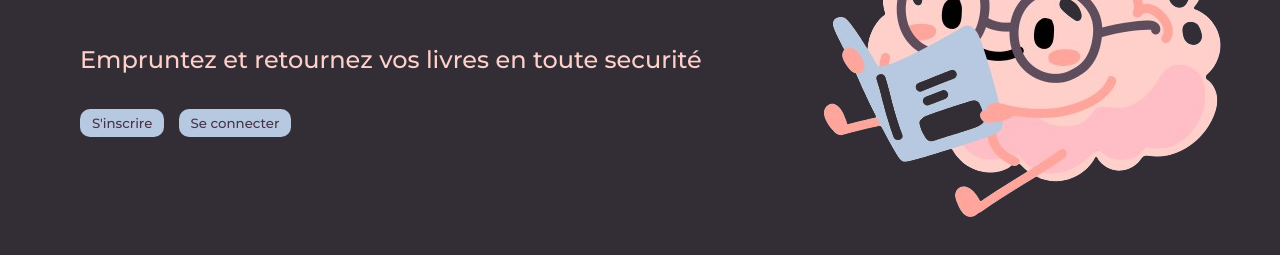
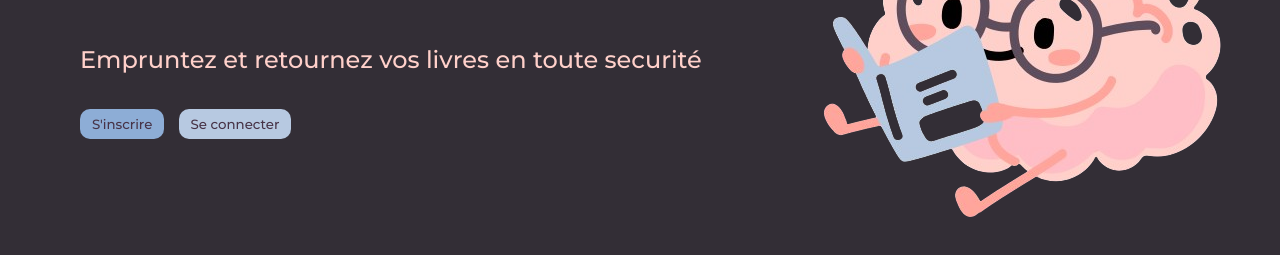
Before and after one commit to nekka69a/library-app, a website built with webpack: page src/index.html in a window 1280 px wide. In both pictures the pointer is over the button "S'inscrire". Shown: the part 291-546 px from the top of the page. Built offline with nearby package versions, Linux system fonts and the light colour scheme.

Commit message:
correction css button

```diff
--- a/src/css/style.css
+++ b/src/css/style.css
@@ -143,12 +143,16 @@ a:hover {
   .link-home {
     font-family: "Montserrat", 'Segoe UI', Tahoma, Geneva, Verdana, sans-serif;
     font-weight: 500;
-    padding: 6px 12px;
+    padding: 7px 12px;
     border-radius: 10px;
     border: none;
     margin-top: 15px;
     background-color: #B7C9E1;
     color: rgb(71, 51, 71);
+  }
+
+  button:hover {
+    background-color: #8dadd6;
   }
 
   #btn-login, #btn-register {
```
